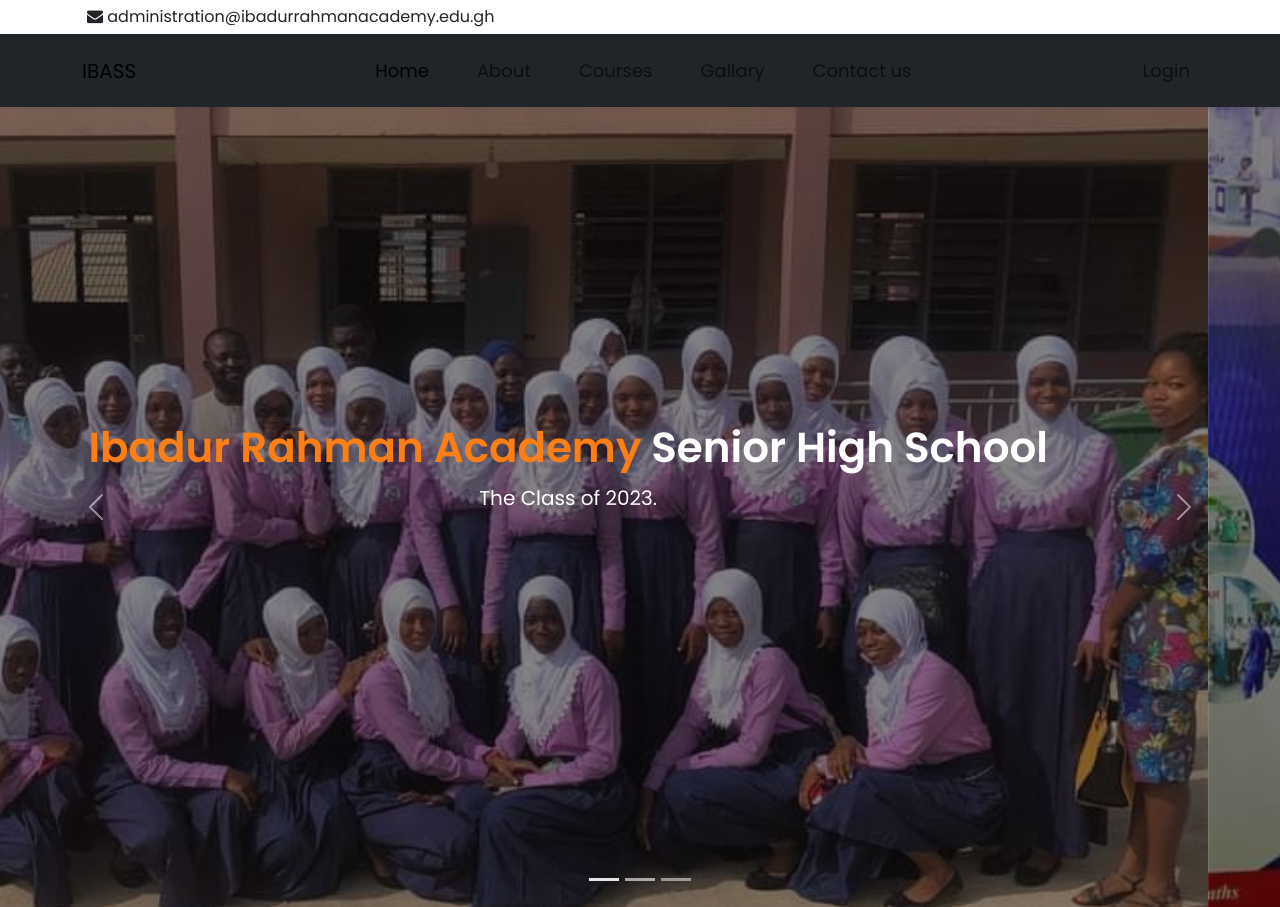
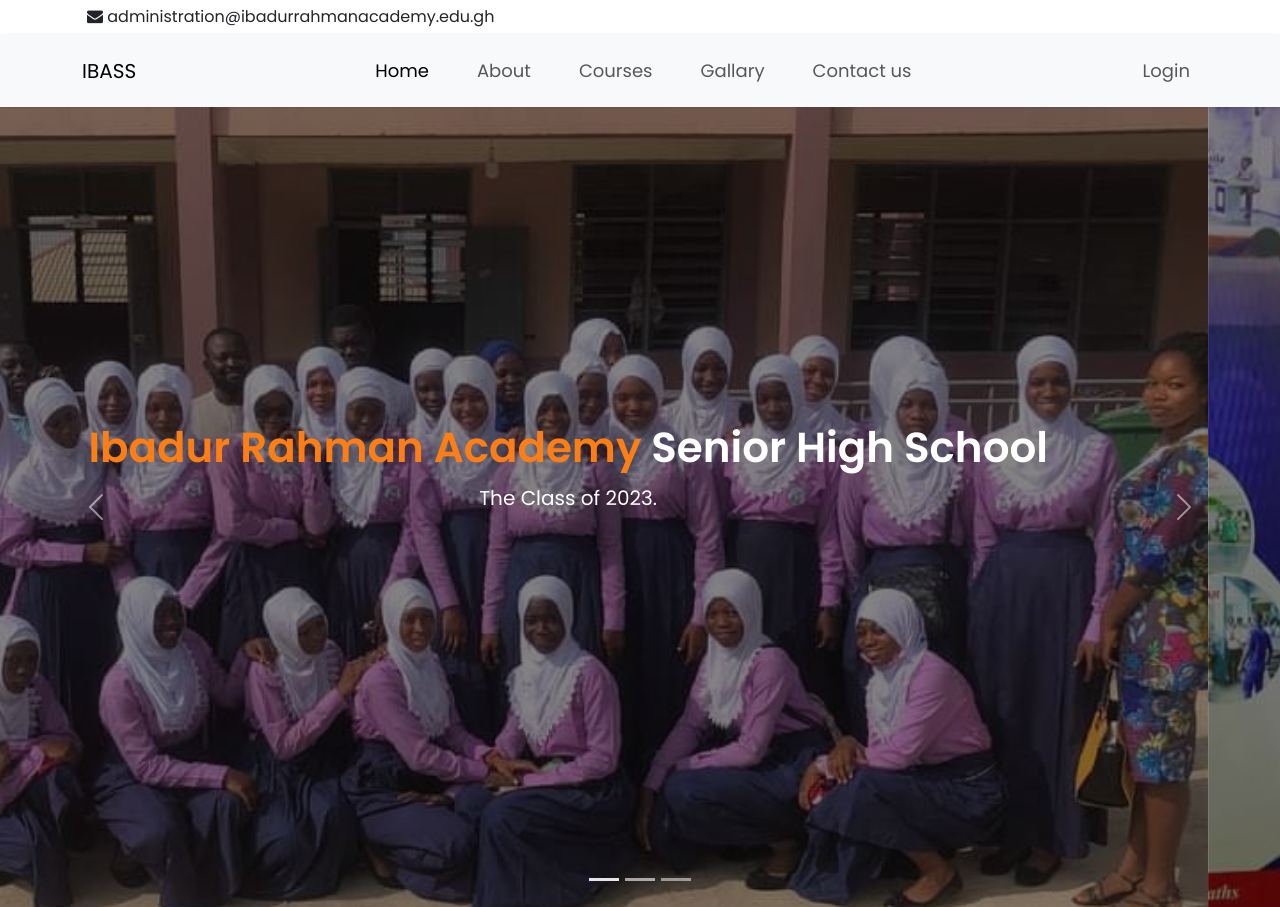
Before and after one commit to ibadurrahmanacademy/ibass, a plain HTML site: page index.html in a window 1280 px wide. Shown: the top 907 px of the page. Drawn offline with nearby package versions, Linux system fonts and the light colour scheme.

Commit message:
Update index.html

```diff
--- a/index.html
+++ b/index.html
@@ -73,7 +73,7 @@
     <!---topbar ends-->
 
     <!--Navbar Start--->
-    <nav class="navbar navbar-expand-lg  sticky-top navbar-light bg-dark">
+    <nav class="navbar navbar-expand-lg  sticky-top navbar-light bg-light">
         <div class="container">
             <a class="navbar-brand" href="#">IBASS</a>
             <button class="navbar-toggler" type="button" data-bs-toggle="collapse"
```
